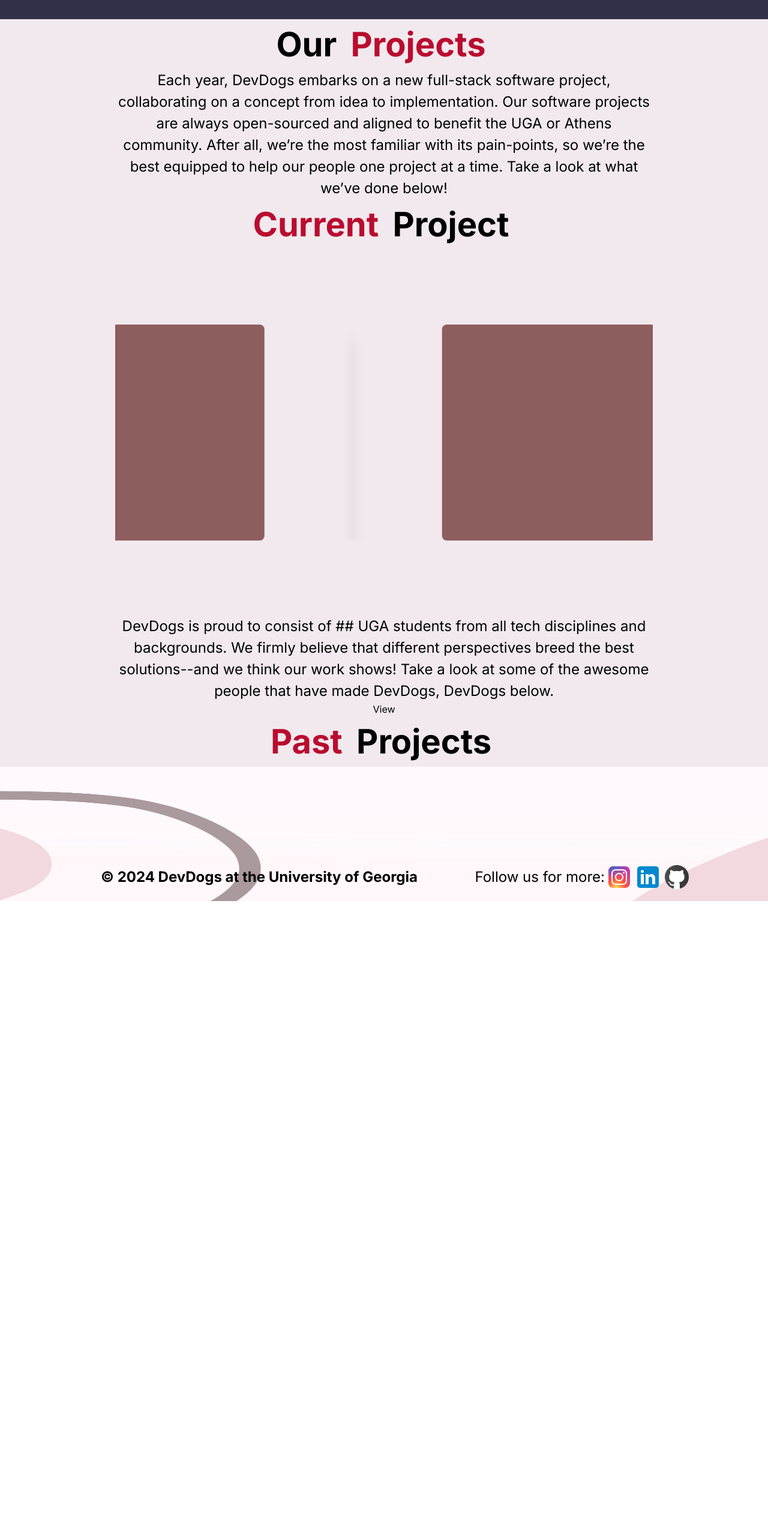
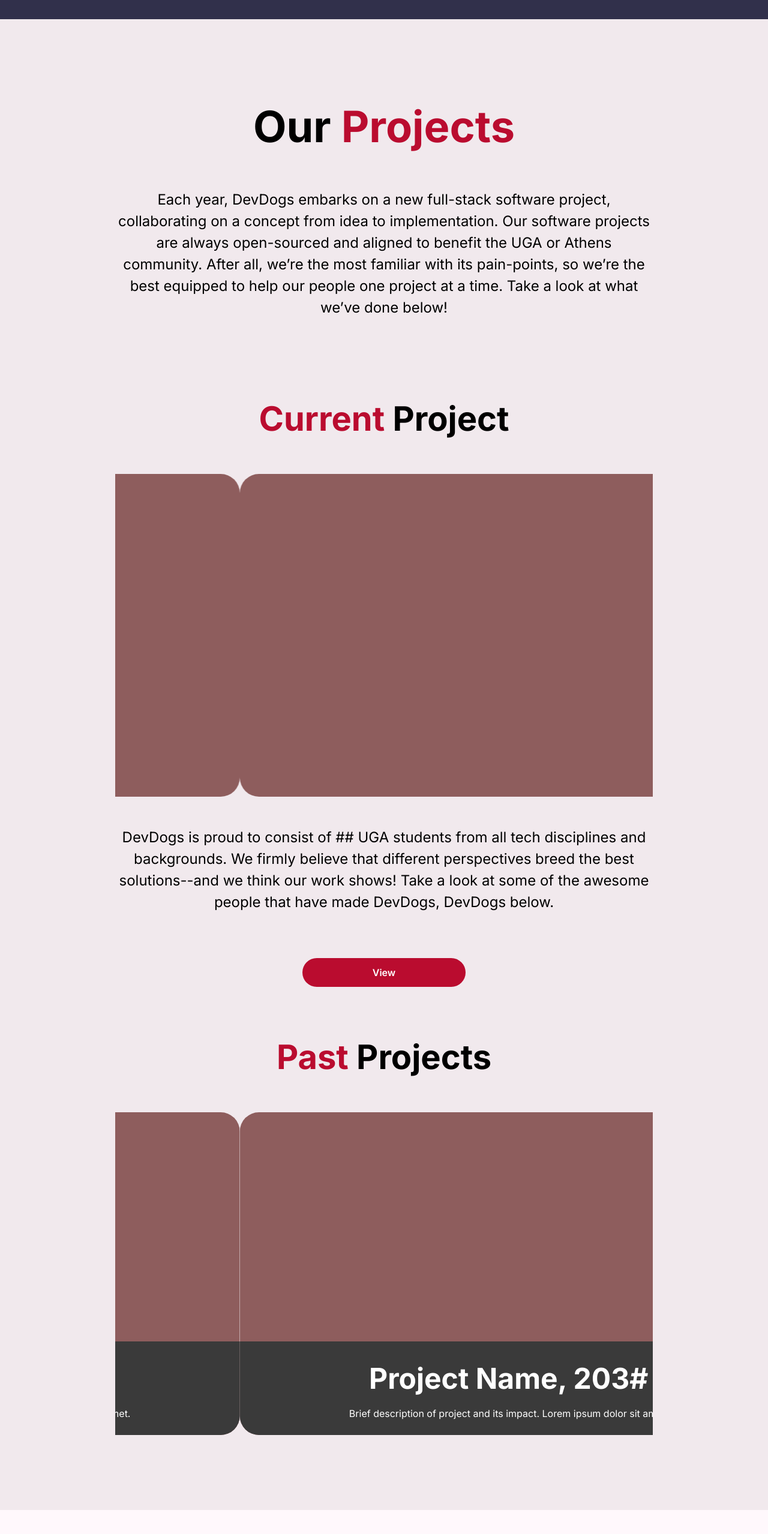
Before and after one commit to DevDogs-UGA/DevDogs-Website, a Next.js app: page /about/projects in a window 1280 px wide. Shown: the part 88-2645 px from the top of the page at 60% size. Before the commit the page ends 1590 px from the top, so only its background shows below. Built offline with nearby package versions, Linux system fonts and the light colour scheme.

Commit message:
our projects page done

```diff
--- a/src/app/about/projects/page.js
+++ b/src/app/about/projects/page.js
@@ -21,21 +21,52 @@ const Page = () =>
    image: TempProjectImage
   }
  ]
+
+
+ const pastProjects = [
+  {
+   image: TempProjectImage,
+   title: "Project Name, 202#",
+   description: "Brief description of project and its impact. Lorem ipsum dolor sit amet."
+  },
+  {
+   image: TempProjectImage,
+   title: "Project Name, 203#",
+   description: "Brief description of project and its impact. Lorem ipsum dolor sit amet."
+  },
+  {
+   image: TempProjectImage,
+   title: "Project Name, 204#",
+   description: "Brief description of project and its impact. Lorem ipsum dolor sit amet."
+  }
+ ]
+
  return (
-  <div className="text-center container mx-auto w-[70%]">
-   <h3 className="font-bold text-[2.5rem] sm:text-[3.5rem] md:[4rem] inline">Our <h3 className="text-UGA inline">Projects</h3></h3>
-   <p>Each year, DevDogs embarks on a new full-stack software project, collaborating on a concept from idea to implementation. Our software projects are always open-sourced and aligned to benefit the UGA or Athens community. After all, we’re the most familiar with its pain-points, so we’re the best equipped to help our people one project at a time. Take a look at what we’ve done below!</p>
-   <h3 className=" font-bold text-[2.5rem] sm:text-[3.5rem] md:[4rem] text-UGA inline">Current <h3 className="text-black inline">Project</h3></h3>
+  <div className="text-center container mx-auto w-[70%] ">
+
+   <div className="my-[125px]">
+    <h2 className=" font-bold text-[3.5rem] sm:text-[4.5rem] md:[5.5rem] inline">Our </h2><h2 className="font-bold text-[3.5rem] sm:text-[4.5rem] md:[5.5rem] text-UGA inline">Projects</h2>
+    <p className="mt-[50px]">Each year, DevDogs embarks on a new full-stack software project, collaborating on a concept from idea to implementation. Our software projects are always open-sourced and aligned to benefit the UGA or Athens community. After all, we’re the most familiar with its pain-points, so we’re the best equipped to help our people one project at a time. Take a look at what we’ve done below!</p>
+   </div>
+
+
+
+   <h2 className=" font-bold text-[2.5rem] sm:text-[3.5rem] md:[4rem] text-UGA inline">Current </h2> <h2 className="font-bold text-[2.5rem] sm:text-[3.5rem] md:[4rem] text-black inline">Project</h2>
    {/* Carousel */}
-   <GeneralCarousel slides={currentProjects} />
+   <GeneralCarousel slides={currentProjects} childrenClassName="my-[50px]" banner={false} />
 
    <p>DevDogs is proud to consist of ## UGA students from all tech disciplines and backgrounds. We firmly believe that different perspectives breed the best solutions--and we think our work shows! Take a look at some of the awesome people that have made DevDogs, DevDogs below.</p>
+   <Link target="_blank" href="https://github.com/DevDogs-UGA" className="bg-UGA container transition ease-in-out duration-300 block mx-auto rounded-full max-w-[17rem] font-semibold py-3 my-[75px]  text-white hover:bg-black hover:text-white"><Button className="">View
+   </Button></Link>
 
-   <Button className="bg-UGA container block mx-auto py-1 px-5 text-white hover:bg-black hover:text-black">View
-   </Button>
 
-   <h3 className=" font-bold text-[2.5rem] sm:text-[3.5rem] md:[4rem] text-UGA inline">Past <h3 className="text-black inline">Projects</h3></h3>
+   <h2 className=" font-bold text-[2.5rem] sm:text-[3.5rem] md:[4rem] text-UGA inline">Past </h2><h2 className="font-bold text-[2.5rem] sm:text-[3.5rem] md:[4rem] text-black inline">Projects</h2>
    {/* Casousel */}
+   <div>
+    <GeneralCarousel slides={pastProjects} childrenClassName="mt-[50px] mb-[125px]" banner={true} />
+
+   </div>
+
 
   </div>
  )
--- a/src/app/components/GeneralCarousel.js
+++ b/src/app/components/GeneralCarousel.js
@@ -1,7 +1,7 @@
 import Image from 'next/image';
 import React, { useState, useEffect, useRef } from "react";
 
-export default function GeneralCarousel({ slides, childrenClassName = "" })
+export default function GeneralCarousel({ slides = [], childrenClassName = "", banner = false })
 {
  const [currentIndex, setCurrentIndex] = useState(0);
  const carouselRef = useRef(null);
@@ -27,22 +27,25 @@ export default function GeneralCarousel({ slides, childrenClassName = "" })
  }, [currentIndex]);
 
  return (
-  <div className="relative w-full max-w-4xl mx-auto overflow-hidden my-[125px]">
+  <div className="relative w-full mx-auto overflow-hidden">
    <div className="flex w-full transition-transform duration-500 ease-in-out" ref={carouselRef}>
     {slides.map((slide, index) => (
      <div
       key={index}
-      className={`flex-shrink-0 w-full flex flex-col items-center text-center space-y-4 shadow-xl ${childrenClassName}`}
+      className={`relative flex-shrink-0 w-full flex flex-col items-center text-center ${childrenClassName}`}
      >
       <Image
        src={slide.image}
        alt={`Slide ${index}`}
-       width={600}
-       height={400}
-       className="object-cover rounded-lg"
+       width={1920}
+       className="object-cover rounded-[2rem]"
       />
-      {slide.title && <h3 className="text-xl font-semibold ">{slide.title}</h3>}
-      {slide.description && <p className="text-lg">{slide.description}</p>}
+      {banner && (
+       <div className="absolute inset-x-0 py-[.25rem] md:py-[1rem] bottom-0 bg-[#3a3a3a]  text-white rounded-b-[2rem]">
+        {slide.title && <h3 className="text-[1rem] sm:text-[1.5rem] md:text-[2rem] lg:text-[3rem] font-bold">{slide.title}</h3>}
+        {slide.description && <p className="mb-2 text-[.5rem] sm:text-[.75rem] md:text-[1rem] ">{slide.description}</p>}
+       </div>
+      )}
      </div>
     ))}
    </div>
```
